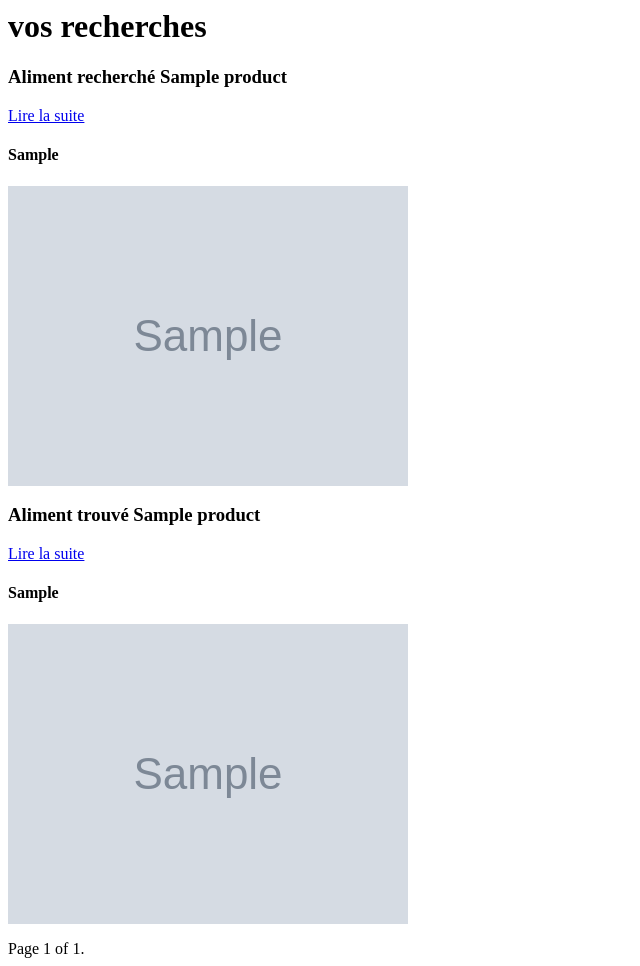
After one commit to yannhamdi/projet8, a Django app: page /favoris/display_account in a window 1280 px wide. The commit adds this page. Shown: the whole page, without its empty margins (0-640 px from the left). Run offline with Django 3.2, Linux system fonts and the light colour scheme; a user stored in the database is signed in; tables that the repository leaves empty hold one stand-in row (values such as "Sample post"); grey boxes marked "Sample" are stand-in pictures.

Commit message:
ajout application favoris

```diff
--- /dev/null
+++ b/favoris/templates/display_account.html
@@ -0,0 +1,38 @@
+<h1> vos recherches</h1>
+
+
+{% for favorite in page_obj %}
+    <div class="article">
+    	<h3> Aliment recherché {{ favorite.product_searched.food_name }} </h3>
+    	<p><a href="{% url 'lire' favorite.product_searched.id_code %}">Lire la suite</a></p>
+    	<h4> {{ favorite.product_searched.nutrition_grade }} </h4>
+    	<p>
+    	<img src= {{ favorite.product_searched.image_url }}>
+        </p>
+        <h3> Aliment trouvé {{ favorite.product_substitute.food_name }} </h3>
+        <p><a href="{% url 'lire' favorite.product_substitute.id_code %}">Lire la suite</a></p>
+        <h4> {{ favorite.product_substitute.nutrition_grade }} </h4>
+        <p>
+        <img src= {{ favorite.product_substitute.image_url }}>
+        </p>
+    </div>
+{% empty %}
+    <p>Aucun article.</p>
+{% endfor %}
+<div class="pagination">
+    <span class="step-links">
+        {% if page_obj.has_previous %}
+            <a href="?page=1">&laquo; first</a>
+            <a href="?page={{ page_obj.previous_page_number }}">previous</a>
+        {% endif %}
+
+        <span class="current">
+            Page {{ page_obj.number }} of {{ page_obj.paginator.num_pages }}.
+        </span>
+
+        {% if page_obj.has_next %}
+            <a href="?page={{ page_obj.next_page_number }}">next</a>
+            <a href="?page={{ page_obj.paginator.num_pages }}">last &raquo;</a>
+        {% endif %}
+    </span>
+</div>
--- a/favoris/urls.py
+++ b/favoris/urls.py
@@ -2,6 +2,7 @@ from django.urls import path, reverse
 from . import views
 
 urlpatterns = [
-
+path('saving_search/<int:id_searched>/<int:id_substitue>', views.saving_search, name='saving_search'),
+path('display_account', views.display_account, name='display_account')
 
 ]
--- a/favoris/views.py
+++ b/favoris/views.py
@@ -1,4 +1,5 @@
 from django.http import HttpResponse, HttpResponseRedirect
+from django.contrib.auth.decorators import login_required
 from django.shortcuts import render, get_object_or_404, redirect
 from django.core.paginator import Paginator
 from django.urls import reverse
@@ -6,3 +7,24 @@ from products.models import Products
 from products.forms import ProductSearch
 from users.models import User
 from favoris.models import Favorite
+
+
+
+@login_required()
+def saving_search(request,id_searched, id_substitue):
+    """views to save the user's search"""
+    product = Products.objects.get(id_code=id_searched)
+    sub = Products.objects.get(id_code=id_substitue)
+    Favorite.objects.get_or_create(user_link=request.user, product_searched=product, product_substitute=sub)
+    return redirect('search')
+
+
+
+@login_required
+def display_account(request):
+    """views that display searched details"""
+    favoris = Favorite.objects.all() # we select all products
+    paginator = Paginator(favoris, 5)
+    page_number = request.GET.get('page')
+    page_obj = paginator.get_page(page_number)
+    return render(request, 'display_account.html', {'page_obj': page_obj})
--- a/p8/settings.py
+++ b/p8/settings.py
@@ -142,3 +142,5 @@ FOOD_CATEGORIES =[
   "sauces"
   ]
 AUTH_USER_MODEL = "users.User"
+
+LOGIN_URL = "/users/signin"
--- a/products/templates/products/search.html
+++ b/products/templates/products/search.html
@@ -7,6 +7,6 @@
 {% if user.is_authenticated  %}
 <h3> M. {{ user.first_name }} Veuillez choisir un élément à substituer </h3>
 <a href="{% url 'signout' %}"> Signout </a>
-
+&nbsp;<a href="{% url 'display_account' %}"> Voir vos recherches </a>
 {% else %}
 <a href="{% url 'signin' %}"> Signin </a> {% endif %}
--- a/products/urls.py
+++ b/products/urls.py
@@ -5,7 +5,7 @@ urlpatterns = [
     path('', views.accueil, name='accueil'),
     path('article/<int:id>', views.lire, name='lire'),
     path('search/', views.search, name='search'),
-    path('display/<int:id_substitue>/<int:id_searched>', views.display, name='display')
+    path('display/<int:id_searched>/<int:id_substitue>', views.display, name='display')
 
 
 ]
```
Also changed, not shown: products/templates/products/display.html (+5 -4 lines).
